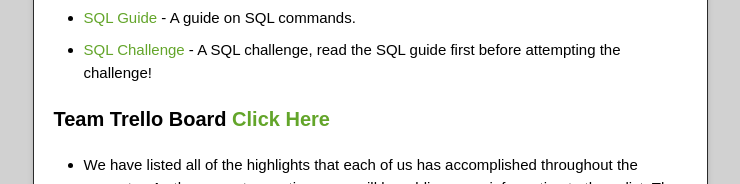
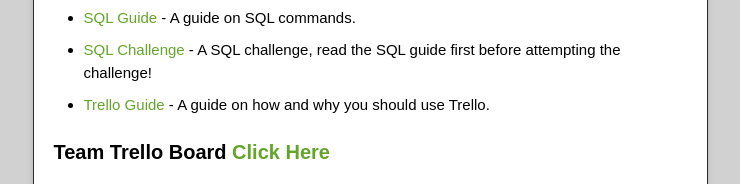
Before and after one commit to Team-Juan/team-portfolio, a plain HTML site: page index.html in a window 1280 px wide. Shown: the part 988-1172 px from the top of the page, without its empty margins (270-1010 px from the left). Drawn offline with nearby package versions, Linux system fonts and the light colour scheme.

Commit message:
Create master branch via GitHub

```diff
--- a/index.html
+++ b/index.html
@@ -75,6 +75,8 @@
 <a href="https://github.com/Team-Juan/user-guides/wiki/SQL-User-Guide">SQL Guide</a> - A guide on SQL commands.</li>
 <li>
 <a href="https://github.com/Team-Juan/user-guides/wiki/SQL-Challenge">SQL Challenge</a> - A SQL challenge, read the SQL guide first before attempting the challenge!</li>
+<li>
+<a href="https://github.com/Team-Juan/user-guides/wiki/Trello">Trello Guide</a> - A guide on how and why you should use Trello.</li>
 </ul>
 
 <h3>
```
Also changed, not shown: params.json (+1 -1 lines).
